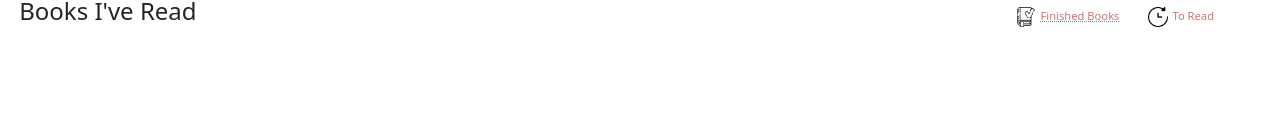
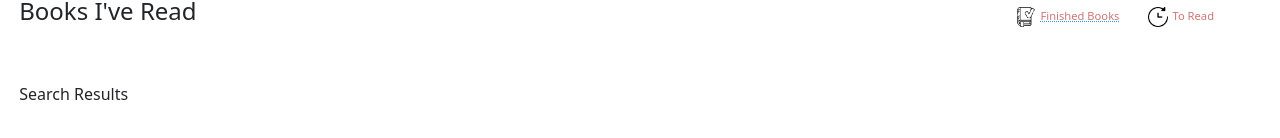
Before and after one commit to srhmendez/book-tracker-app, a website: page public/finished-books.html in a window 1280 px wide. Shown: the part 118-256 px from the top of the page. Drawn offline with nearby package versions, Linux system fonts and the light colour scheme.

Commit message:
fixing other page html

```diff
--- a/public/finished-books.html
+++ b/public/finished-books.html
@@ -50,6 +50,7 @@
           <!-- where list of books will go  -->
         </div>
         <p id="search-div-heading"></p>
+        <p id="search-div-heading">Search Results</p>
         <div class="loader"></div>
         <div id="search-results">
           <!-- where card divs will appear -->
```
